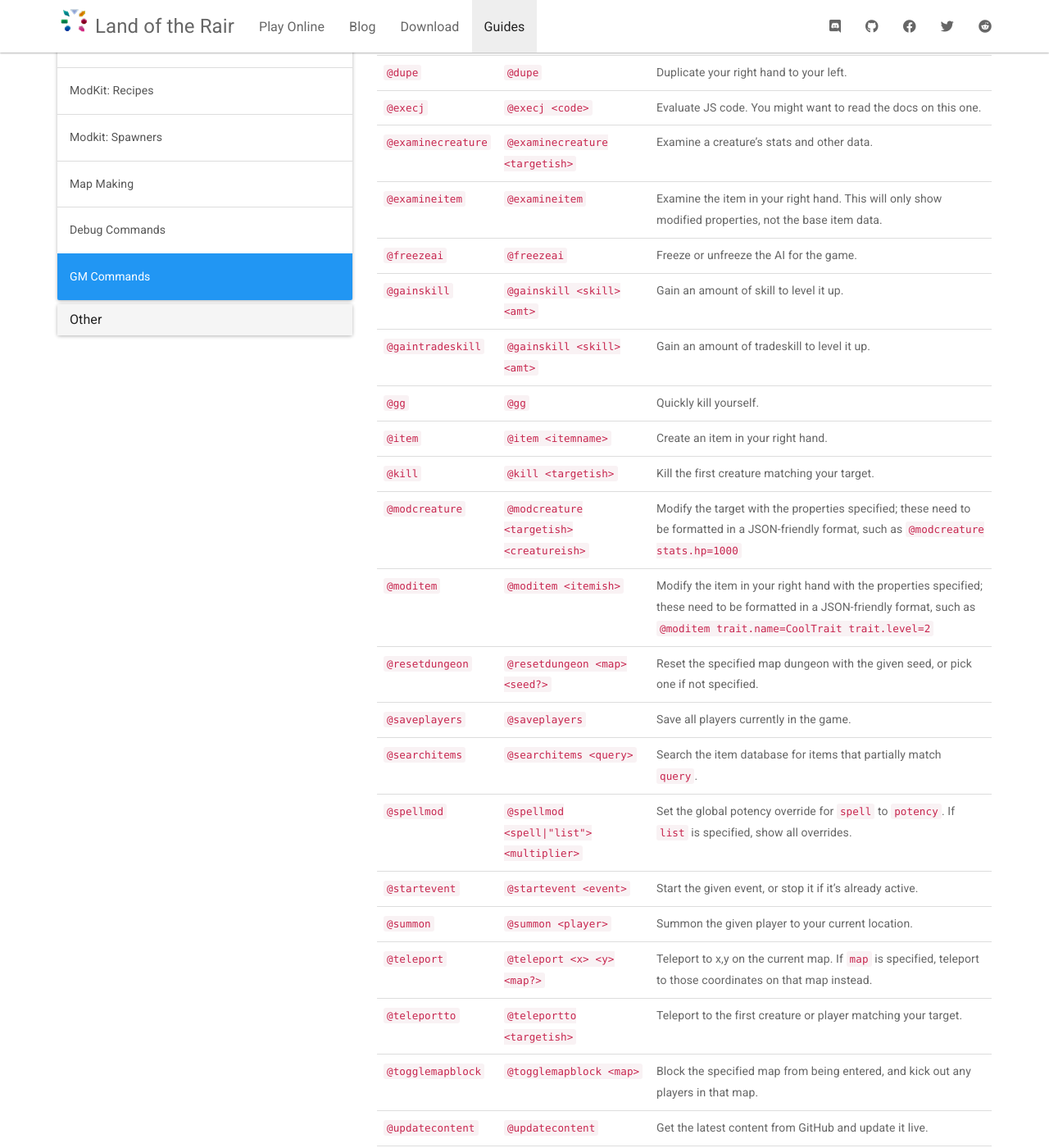
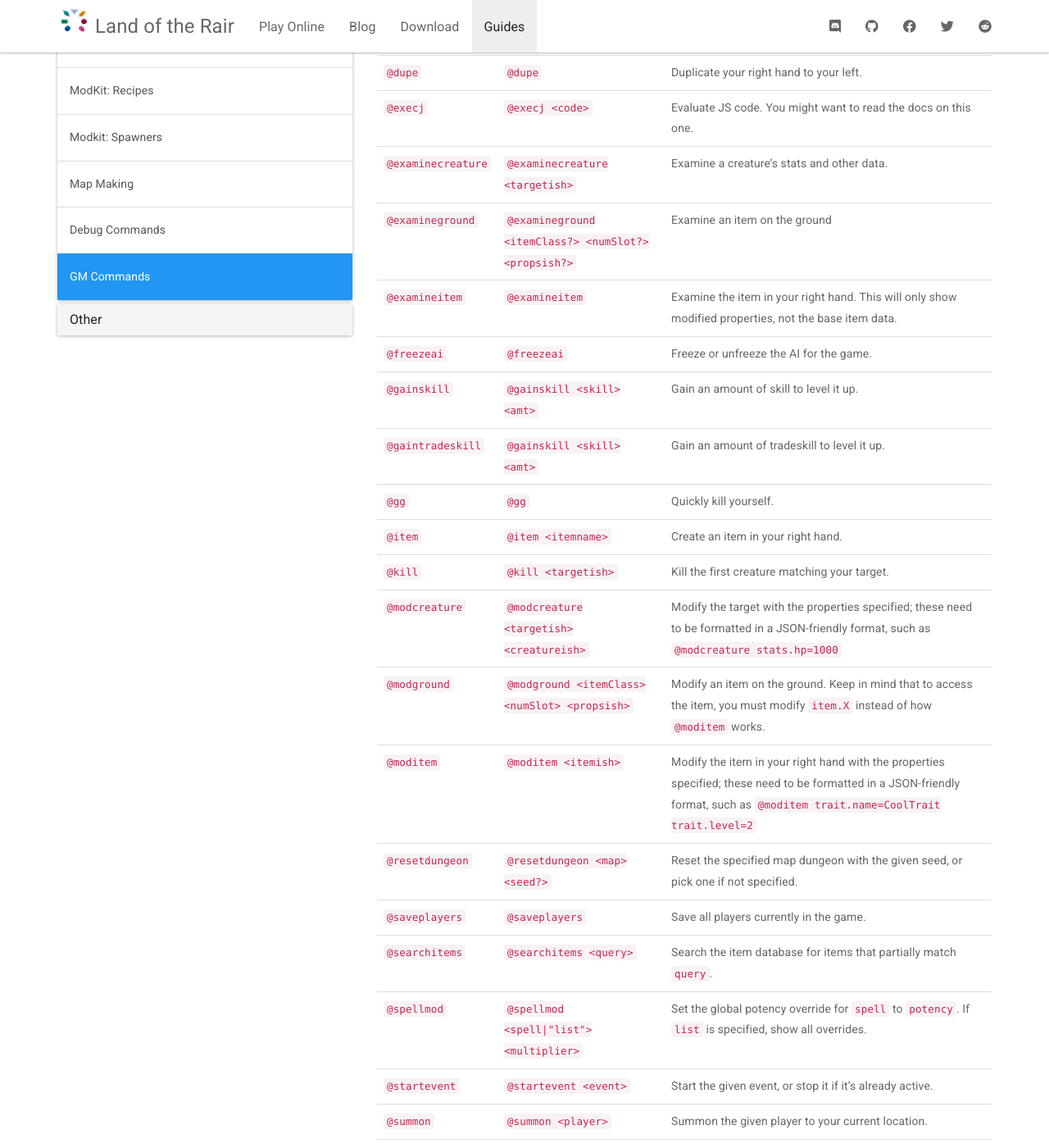
Before and after one commit to LandOfTheRair/landoftherair.github.io, a Jekyll site: the page built from _docs/creators/gm-commands.md, in a window 1280 px wide and 1400 px high, scrolled down 611 px. Shown: the whole window at 82% size. Built offline with Jekyll 4.4.1, drawn with Linux system fonts in a browser that asks for light colours; nearby versions of some CDN libraries.

Commit message:
Update gm-commands.md

```diff
--- a/_docs/creators/gm-commands.md
+++ b/_docs/creators/gm-commands.md
@@ -18,6 +18,7 @@ If you're here, you're probably using the Mod Kit and running a local server whe
 | `@dupe` | `@dupe` | Duplicate your right hand to your left. |
 | `@execj` | `@execj <code>` | Evaluate JS code. You might want to read the docs on this one. |
 | `@examinecreature` | `@examinecreature <targetish>` | Examine a creature's stats and other data. |
+| `@examineground` | `@examineground <itemClass?> <numSlot?> <propsish?>` | Examine an item on the ground |
 | `@examineitem` | `@examineitem` | Examine the item in your right hand. This will only show modified properties, not the base item data. |
 | `@freezeai` | `@freezeai` | Freeze or unfreeze the AI for the game. |
 | `@gainskill` | `@gainskill <skill> <amt>` | Gain an amount of skill to level it up. |
@@ -26,6 +27,7 @@ If you're here, you're probably using the Mod Kit and running a local server whe
 | `@item` | `@item <itemname>` | Create an item in your right hand. |
 | `@kill` | `@kill <targetish>` | Kill the first creature matching your target. |
 | `@modcreature` | `@modcreature <targetish> <creatureish>` | Modify the target with the properties specified; these need to be formatted in a JSON-friendly format, such as `@modcreature stats.hp=1000` |
+| `@modground` | `@modground <itemClass> <numSlot> <propsish>` | Modify an item on the ground. Keep in mind that to access the item, you must modify `item.X` instead of how `@moditem` works. |
 | `@moditem` | `@moditem <itemish>` | Modify the item in your right hand with the properties specified; these need to be formatted in a JSON-friendly format, such as `@moditem trait.name=CoolTrait trait.level=2` |
 | `@resetdungeon` | `@resetdungeon <map> <seed?>` | Reset the specified map dungeon with the given seed, or pick one if not specified. |
 | `@saveplayers` | `@saveplayers` | Save all players currently in the game. |
```
